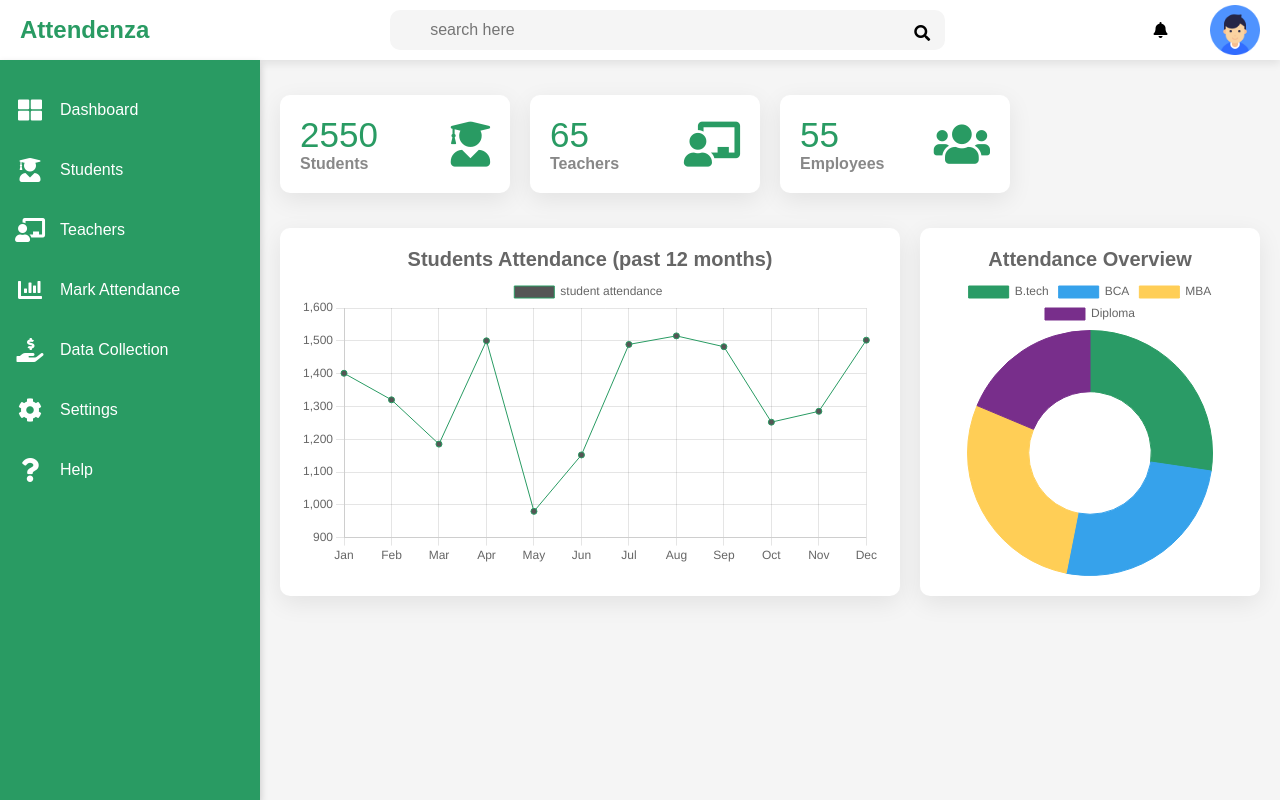
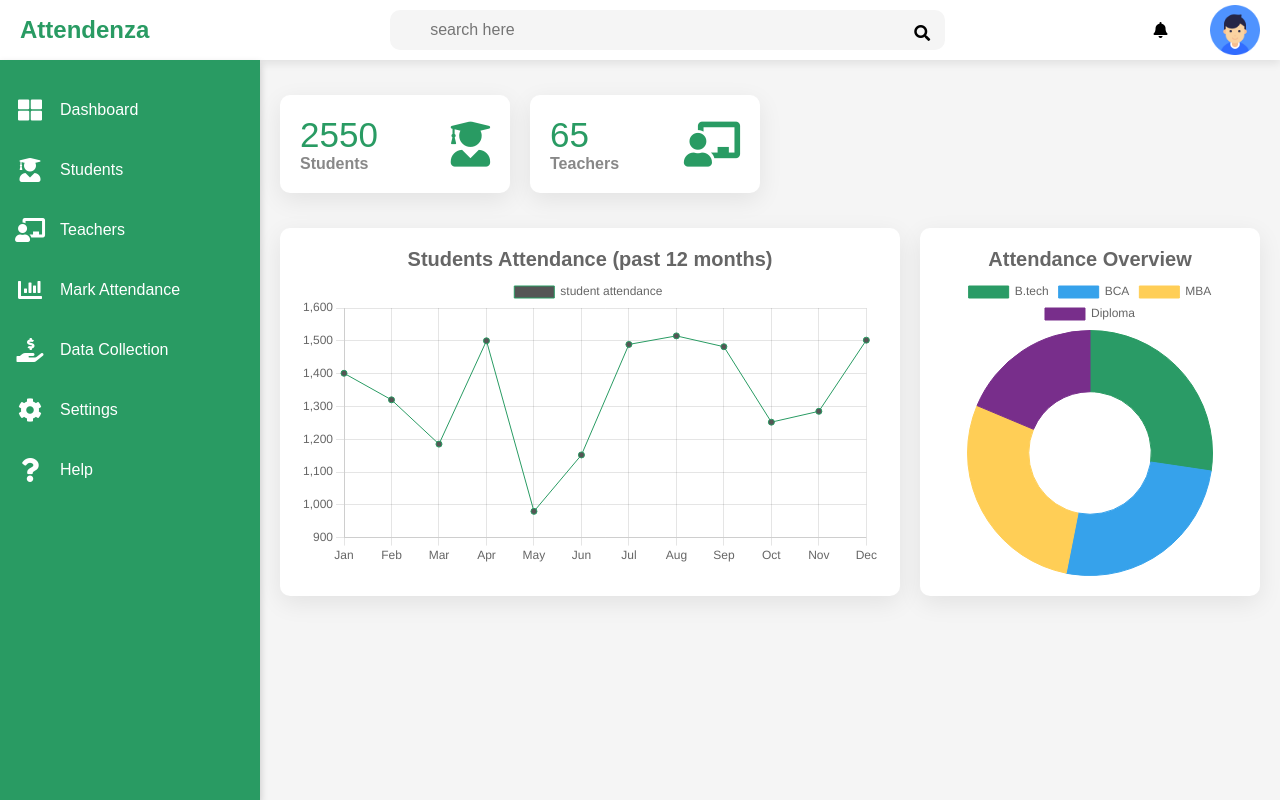
Before and after one commit to DEVANSH-IN/Admin-dashboard, a plain HTML site: page index.html in a window 1280 px wide. Drawn offline with nearby package versions, Linux system fonts and the light colour scheme.

Commit message:
Remove employee Section

```diff
--- a/index.html
+++ b/index.html
@@ -95,15 +95,7 @@
                         <i class="fas fa-chalkboard-teacher"></i>
                     </div>
                 </div>
-                <div class="card">
-                    <div class="card-content">
-                        <div class="number">55</div>
-                        <div class="card-name">Employees</div>
-                    </div>
-                    <div class="icon-box">
-                        <i class="fas fa-users"></i>
-                    </div>
-                </div>
+
 
             </div>
             <div class="charts">
```
